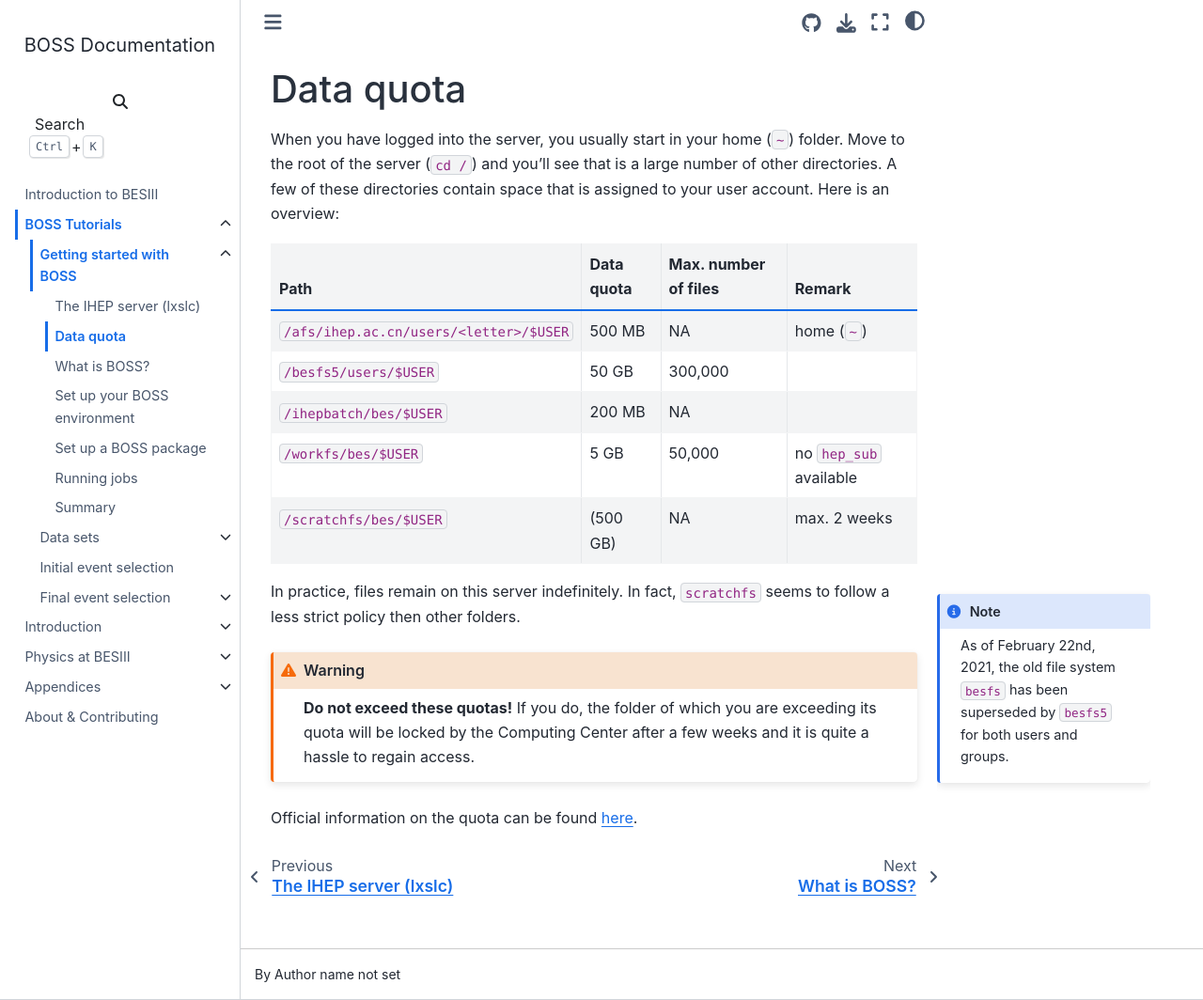
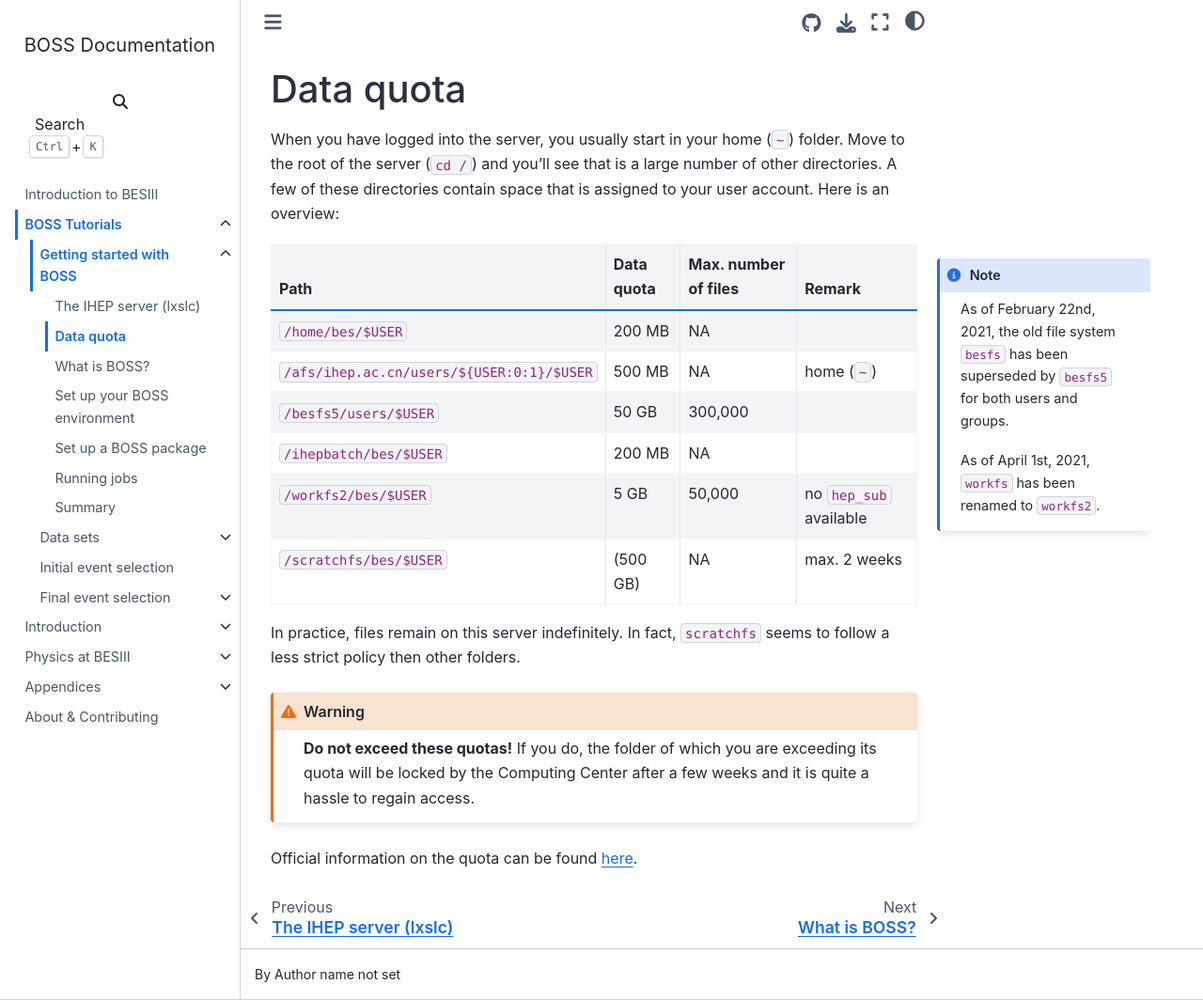
Before and after one commit to redeboer/bossdoc, a Sphinx documentation site: the page built from docs/tutorials/getting-started/data-quota.md, in a window 1280 px wide and 1064 px high. Shown: the whole window at 94% size. Built offline with Sphinx 7.4.7 and the Sphinx Book theme 1.1.4, drawn with Linux system fonts in a browser that asks for light colours; some of the changed lines change nothing that is shown.

Commit message:
fix: rename workfs folder to workfs2

```diff
--- a/docs/tutorials/getting-started/data-quota.md
+++ b/docs/tutorials/getting-started/data-quota.md
@@ -4,18 +4,6 @@
 folder. Move to the root of the server (`cd /`) and you'll see that is a large
 number of other directories. A few of these directories contain space that is
 assigned to your user account. Here is an overview:
-
-<!-- markdownlint-disable -->
-
-| Path                                   | Data quota | Max. number of files | Remark                 |
-| -------------------------------------- | ---------- | -------------------- | ---------------------- |
-| `/afs/ihep.ac.cn/users/<letter>/$USER` | 500 MB     | NA                   | home (`~`)             |
-| `/besfs5/users/$USER`                  | 50 GB      | 300,000              |                        |
-| `/ihepbatch/bes/$USER`                 | 200 MB     | NA                   |                        |
-| `/workfs/bes/$USER`                    | 5 GB       | 50,000               | no `hep_sub` available |
-| `/scratchfs/bes/$USER`                 | (500 GB)   | NA                   | max. 2 weeks           |
-
-<!-- markdownlint-enable -->
 
 ::::{margin}
 
@@ -24,9 +12,24 @@
 As of February 22nd, 2021, the old file system `besfs` has been superseded by
 `besfs5` for both users and groups.
 
+As of April 1st, 2021, `workfs` has been renamed to `workfs2`.
+
 :::
 
 ::::
+
+<!-- markdownlint-disable -->
+
+| Path                                      | Data quota | Max. number of files | Remark                 |
+| ----------------------------------------- | ---------- | -------------------- | ---------------------- |
+| `/home/bes/$USER`                         | 200 MB     | NA                   |                        |
+| `/afs/ihep.ac.cn/users/${USER:0:1}/$USER` | 500 MB     | NA                   | home (`~`)             |
+| `/besfs5/users/$USER`                     | 50 GB      | 300,000              |                        |
+| `/ihepbatch/bes/$USER`                    | 200 MB     | NA                   |                        |
+| `/workfs2/bes/$USER`                      | 5 GB       | 50,000               | no `hep_sub` available |
+| `/scratchfs/bes/$USER`                    | (500 GB)   | NA                   | max. 2 weeks           |
+
+<!-- markdownlint-enable -->
 
 In practice, files remain on this server indefinitely. In fact, `scratchfs`
 seems to follow a less strict policy then other folders.
```
